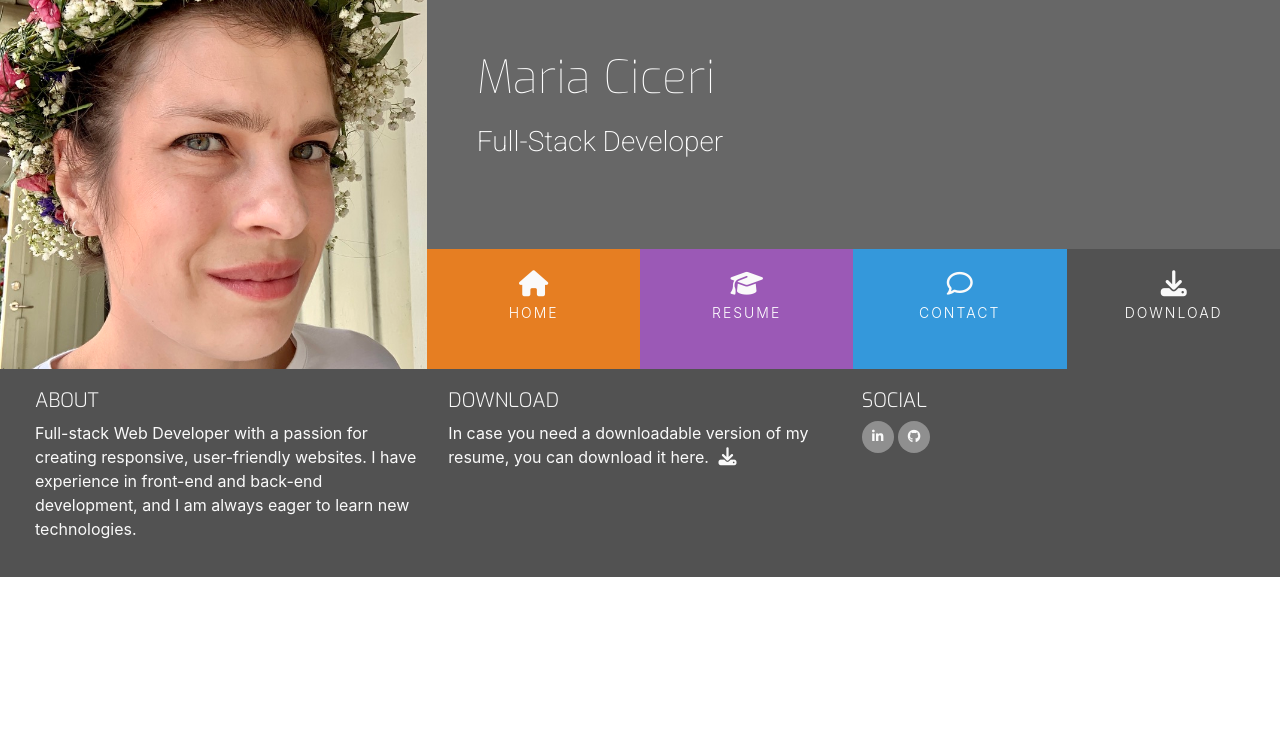
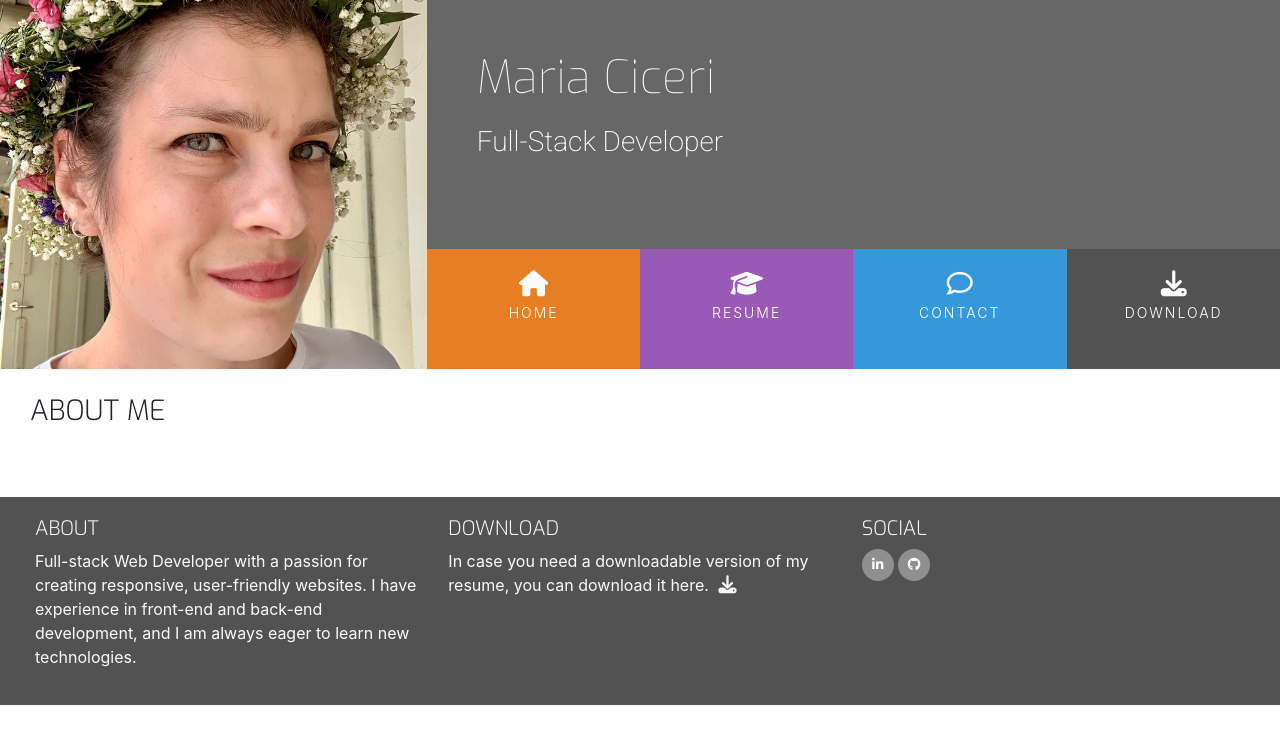
Before and after one commit to mariaciceri/resume-project, a plain HTML site: page index.html in a window 1280 px wide. Drawn offline with nearby package versions, Linux system fonts and the light colour scheme.

Commit message:
Add about me section and style it

```diff
--- a/assets/css/style.css
+++ b/assets/css/style.css
@@ -3,6 +3,10 @@
 /* ------------------------------------- Colours */
 .bg-color-name-title {
     background-color: #676767;
+}
+
+.bg-color-three-reasons {
+    background-color: #fff;
 }
 
 .ui-menu-color-home {
@@ -44,7 +48,25 @@ h4 {
     display: inline-block;
 }
 
+.row-table {
+    display: table;
+}
+
+.section-column {
+    display: table-cell;
+    padding: 0 30px 30px;
+    float: none;
+}
+
+.section-heading {
+    font-family: 'Exo', sans-serif;
+    font-weight: 300;
+    margin-top: 25px;
+    margin-bottom: 40px;
+}
+
 /* ------------------------------------- Heading */
+
 header {
     margin: 0;
 }
--- a/index.html
+++ b/index.html
@@ -47,7 +47,16 @@
             </div>
         </div>
     </header>
-    <section>
+    <section class="container-fluid">
+        <div class="row row-table">
+            <div class="col-md-8 bg-color-three-reasons section-column">
+                <div class="row">
+                    <div class="col">
+                        <h3 class="section-heading uppercase">About me</h3>
+                    </div>
+                </div>
+            </div>
+        </div>
 
     </section>
     <footer class="container-fluid">
```
